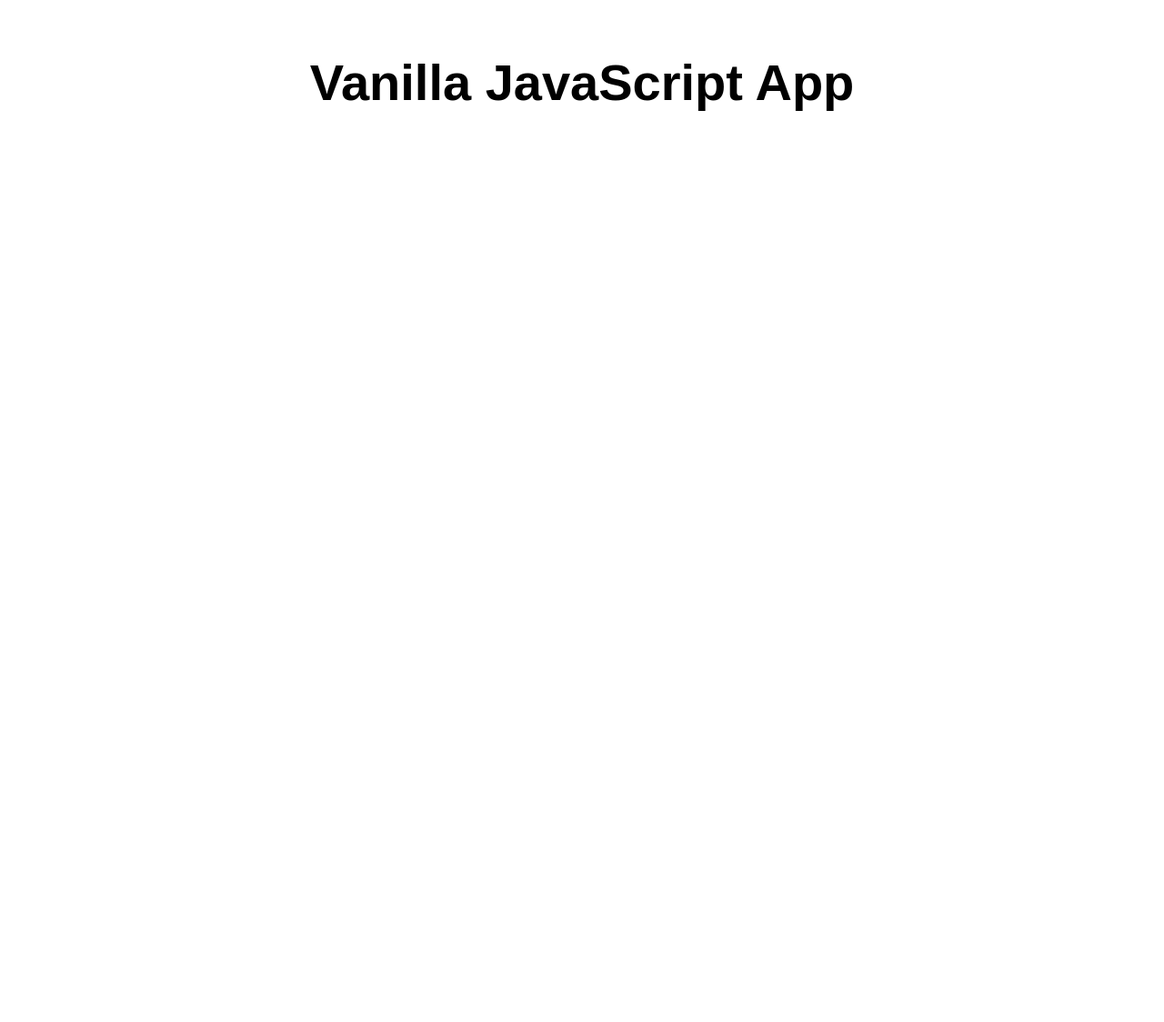
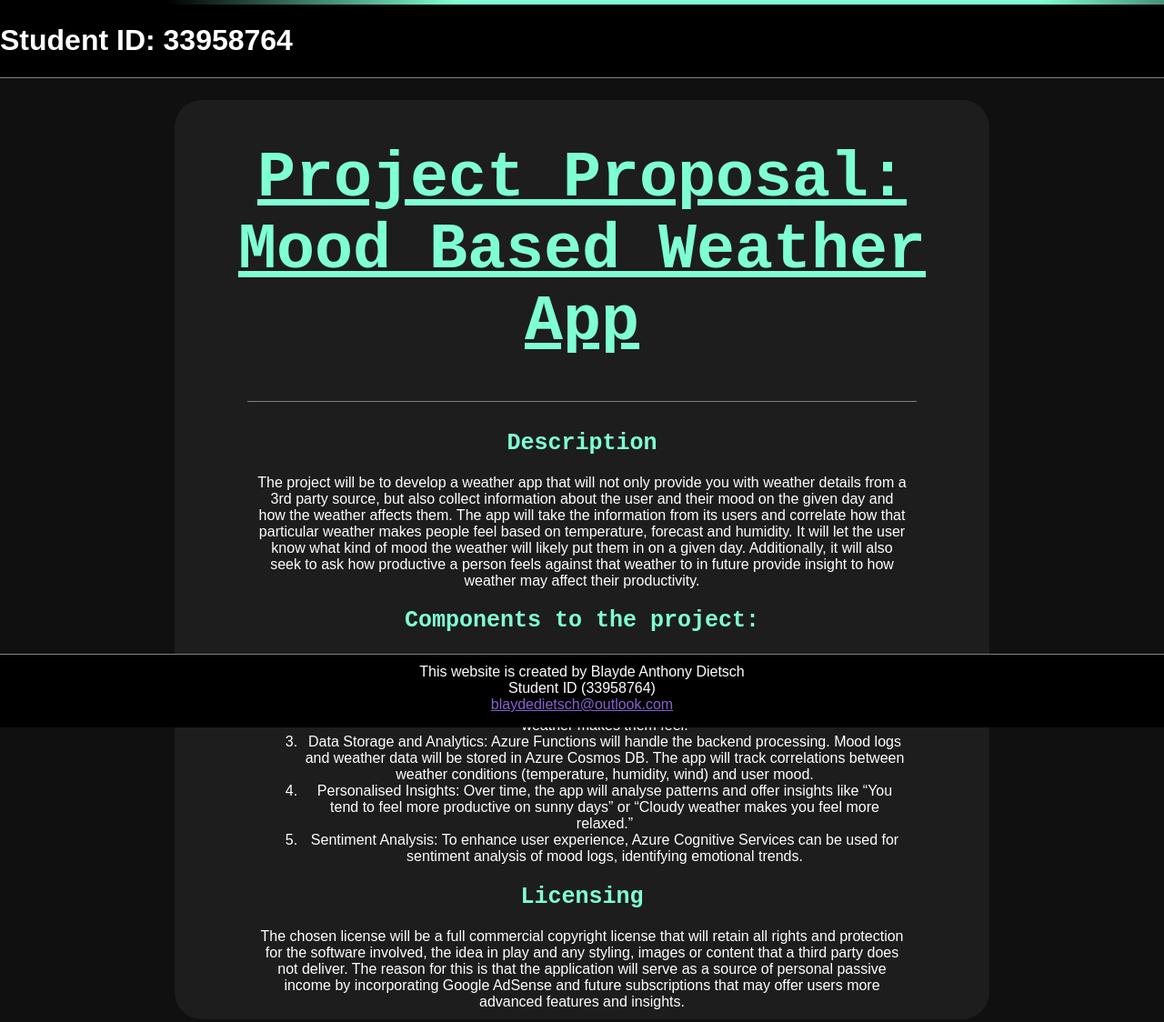
Before and after one commit to Lorderite/ICT171-Project-Proposal, a website: page src/index.html in a window 1280 px wide. Shown: the whole page at 91% size. Before the commit the page ends 800 px from the top, so only its background shows below. Drawn offline with Linux system fonts and the light colour scheme.

Commit message:
Initial Implementation of website and content

```diff
--- a/src/index.html
+++ b/src/index.html
@@ -1,17 +1,42 @@
 <!DOCTYPE html>
 <html lang="en">
+	<!-- Header -->
+	<head>
+		<title>ICT171 - Project Proposal</title>
+		<link rel="stylesheet" type="text/css" href="styles.css"/>
+		<meta charset="utf-8"/>
+	</head>
 
-<head>
-  <meta charset="UTF-8">
-  <meta name="viewport" content="width=device-width, initial-scale=1.0">
-  <link rel="stylesheet" href="styles.css">
-  <title>Vanilla JavaScript App</title>
-</head>
+	<!-- Body -->
+	<body>
+		<header>
+			<h1>Student ID: 33958764</h1>
+		</header>
 
-<body>
-  <main>
-    <h1>Vanilla JavaScript App</h1>
-  </main>
-</body>
+		<div class="container">
+			<h1>Project Proposal: <br/>Mood Based Weather App</h1>
+			<div class="content middle">
+				<h2>Description</h2>
+				The project will be to develop a weather app that will not only provide you with weather details from a 3rd party source, but also collect information about the user and their mood on the given day and how the weather affects them. The app will take the information from its users and correlate how that particular weather makes people feel based on temperature, forecast and humidity. It will let the user know what kind of mood the weather will likely put them in on a given day. Additionally, it will also seek to ask how productive a person feels against that weather to in future provide insight to how weather may affect their productivity.
+				<h2>Components to the project:</h2>
+				<ol>
+					<li>Weather Data Integration: The app will pull live weather data using a public weather API (e.g., OpenWeatherMap, Weatherstack) to display real-time weather conditions.</li>
+					<li>Mood Logging: Each day, users will be prompted to log their mood in the app, with options like “Happy,” “Sad,” “Energetic,” or “Relaxed.” Users can add short text entries to describe how the weather makes them feel.</li>
+					<li>Data Storage and Analytics: Azure Functions will handle the backend processing. Mood logs and weather data will be stored in Azure Cosmos DB. The app will track correlations between weather conditions (temperature, humidity, wind) and user mood.</li>
+					<li>Personalised Insights: Over time, the app will analyse patterns and offer insights like “You tend to feel more productive on sunny days” or “Cloudy weather makes you feel more relaxed.”</li>
+					<li>Sentiment Analysis: To enhance user experience, Azure Cognitive Services can be used for sentiment analysis of mood logs, identifying emotional trends.</li>
+				</ol>
+				<h2>Licensing</h2>
+				The chosen license will be a full commercial copyright license that will retain all rights and protection for the software involved, the idea in play and any styling, images or content that a third party does not deliver. The reason for this is that the application will serve as a source of personal passive income by incorporating Google AdSense and future subscriptions that may offer users more advanced features and insights.
+			</div>
 
+		</div>
+
+
+		<footer>
+			This website is created by Blayde Anthony Dietsch<br/>
+			Student ID (33958764)<br/>
+			<a href="mailto:blaydedietsch@outlook.com">blaydedietsch@outlook.com</a>
+		</footer>
+	</body>
 </html>
--- a/src/styles.css
+++ b/src/styles.css
@@ -1,12 +1,5 @@
 * {
   font-family: Arial, Helvetica, sans-serif;
-}
-
-html, body {
-  margin: 0;
-  border: 0;
-  padding: 0;
-  background-color: #fff;
 }
 
 main {
@@ -18,4 +11,146 @@ main {
 main > h1 {
   text-align: center;
   font-size: 3.5em;
+
 }
+
+body{
+	background-color: #282828;
+	background-image: linear-gradient( rgba(0,0,0,0.6), rgba(0,0,0,0.6));
+	background-attachment: fixed;
+	background-repeat: no-repeat;
+	background-position: center;
+	background-size: cover;
+	color: white;
+	margin: 0%;
+}
+
+/*===== Header =====*/
+
+header{
+	top: 0;
+	width: 100%;
+	height: auto;
+	color: white;
+	background-color: rgb(0, 0, 0);
+	position: fixed;
+	border-bottom: gray solid 1px;
+	z-index: 999;
+}
+
+header::before{
+	content: '';
+	display: block;
+	height: 5px;
+	width: 100%;
+	background-image: linear-gradient(to right, black, aquamarine, aquamarine, aquamarine, black);
+
+	animation: ColourMove 7s linear infinite;
+}
+
+@keyframes ColourMove{
+	0%{
+        transform: translatex(-100%);
+    }
+    50%{
+        transform: translatex(100%);
+    }
+	100%{
+        transform: translatex(-100%);
+    }
+}
+
+/*===== Content =====*/
+
+.container{
+	background-color: rgba(30, 30, 30, 0.9);
+	margin: auto;
+	margin-top: 110px;
+	margin-bottom: 100px;
+	width: 70%;
+	height: auto;
+
+	position: relative;
+	border-radius: 30px;
+	overflow: hidden;
+	font-family: Arial, Helvetica, sans-serif;
+}
+
+.container h1{
+	text-align: center;
+	font-family: monospace;
+	font-size: 70px;
+	text-decoration: underline;
+	color: aquamarine;
+}
+
+.container h2{
+	text-align: center;
+	font-family: monospace;
+	font-size: 25px;
+	margin-bottom: 20px;
+	color: aquamarine;
+}
+
+.container h3{
+	color: #48b3e4;
+	font-weight: bolder;
+	text-decoration: underline;
+}
+
+.content{
+	padding: 10px;
+	height: auto;
+	width: 48%;
+	border-top: solid gray 1px;
+}
+
+.left{
+	float: left;
+}
+
+.right{
+	float: right;
+}
+
+.middle{
+	width: 80%;
+	margin: auto;
+	text-align: center;
+}
+
+figure{
+	margin: auto;
+	display: flex;
+	flex-flow: column;
+	align-items: center;
+}
+
+img{
+	width: 300px;
+}
+
+ul, li{
+	margin-left: 10px;
+}
+
+a{
+	color: #8860D0;
+}
+
+/*===== Footer =====*/
+footer{
+	clear: both;
+	width: 100%;
+	height: 60px;
+
+	color: white;
+	background-color: black;
+	border-top: gray solid 1px;
+	text-align: center;
+	padding-top: 10px;
+	padding-bottom: 10px;
+
+	bottom: 0;
+	position: fixed;
+}
```
